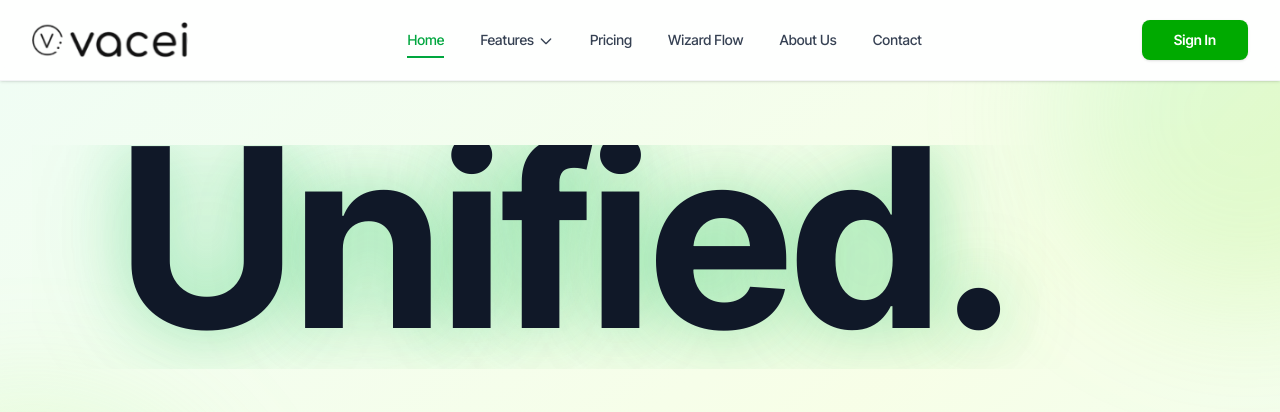
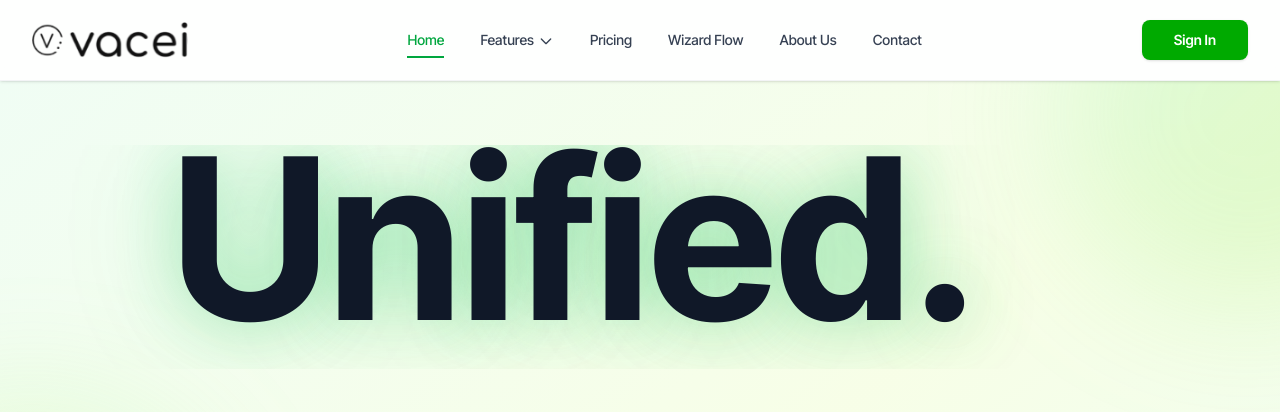
Before and after one commit to NousInfotech/vacei-audit, a Next.js app: page / in a window 1280 px wide. Shown: the top 412 px of the page. Built offline with nearby package versions, Linux system fonts and the light colour scheme.

Commit message:
checking font size

```diff
--- a/src/components/homepage/HeroSection.tsx
+++ b/src/components/homepage/HeroSection.tsx
@@ -166,8 +166,8 @@ const HeroSection = () => {
                       : 'translateX(-50%) translateY(-50%) scale(0.75)'
                   }}
                 >
-                  <h1 className="text-4xl sm:text-5xl md:text-8xl
-                  lg:text-9xl xl:text-[10rem] 2xl:text-[12rem]
+                  <h1 className="text-4xl sm:text-5xl md:text-7xl
+                  lg:text-8xl xl:text-[9rem] 2xl:text-[12rem]
                   font-bold leading-none text-gray-900 whitespace-nowrap antialiased subpixel-antialiased" style={{ fontSmooth: 'always', WebkitFontSmoothing: 'antialiased', MozOsxFontSmoothing: 'grayscale' }}>
                     {word}
                   </h1>
```
